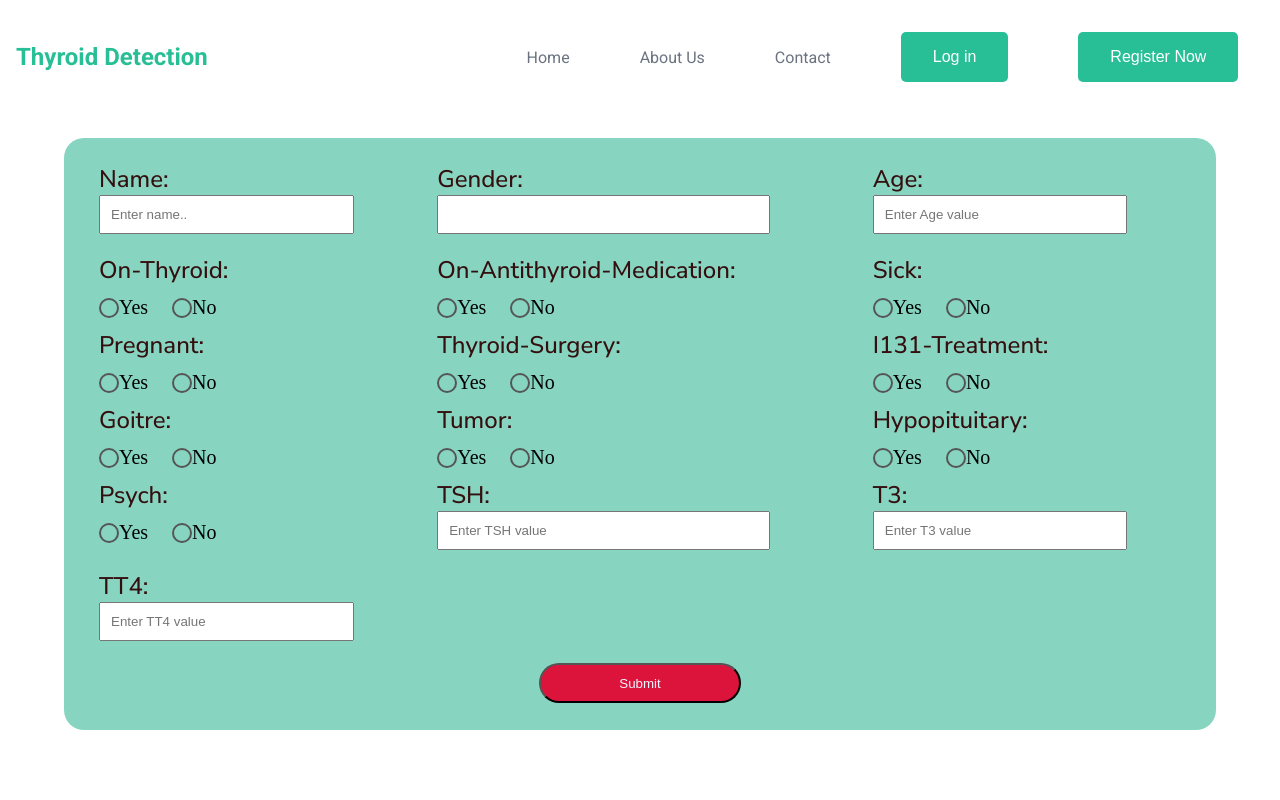
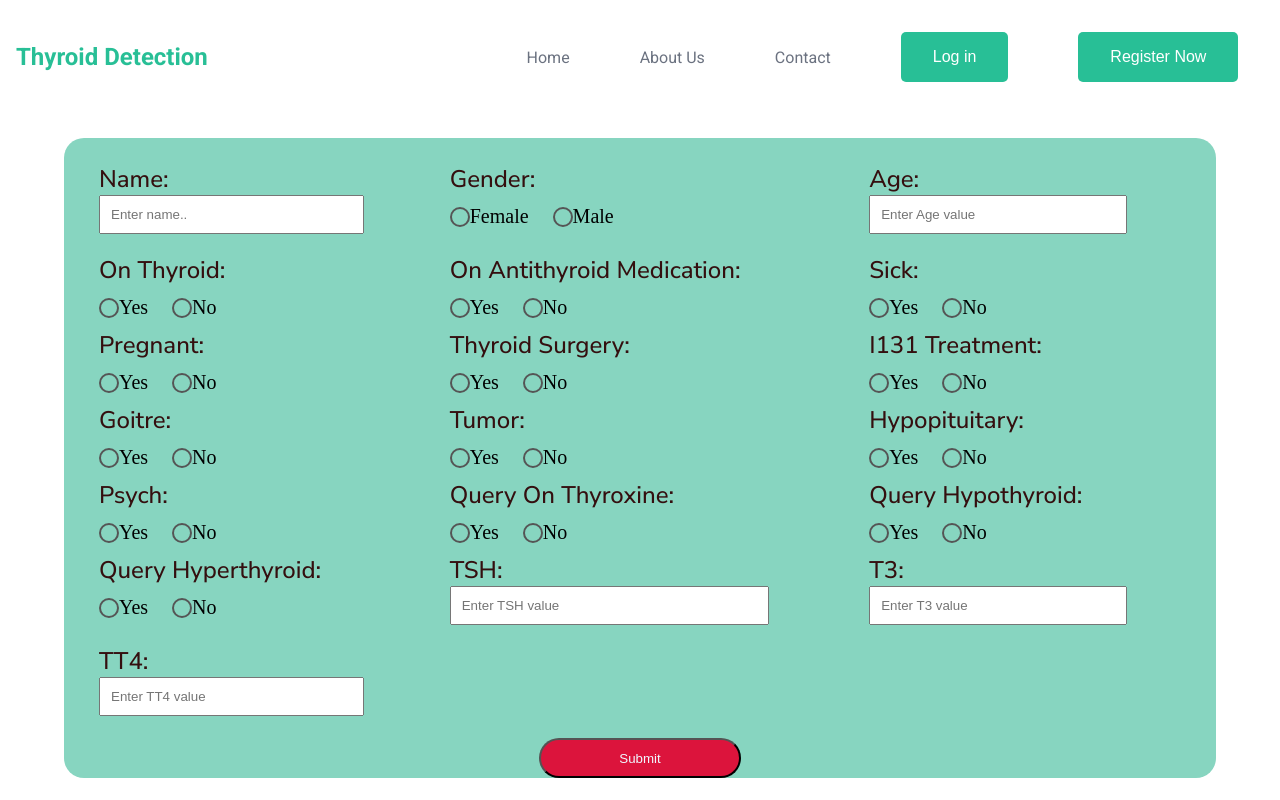
Before and after one commit to Durga-prasad-1/G63ps, a React (Create React App) app in the folder Frontend/: page /form in a window 1280 px wide. Built offline with nearby package versions, Linux system fonts and the light colour scheme.

Commit message:
made changes in form

```diff
--- a/Frontend/src/RadiosData/radioData.js
+++ b/Frontend/src/RadiosData/radioData.js
@@ -1,12 +1,12 @@
 const radio = [
     {
-        name :"On-Thyroid",
+        name :"On Thyroid",
         yes :"Yes",
         no : "No",
         key:1
     },
     {
-        name:"On-Antithyroid-Medication",
+        name:"On Antithyroid Medication",
         yes :"Yes1",
         no : "No1",
         key:2
@@ -24,13 +24,13 @@ const radio = [
         key:4
     },
     {
-        name:"Thyroid-Surgery",
+        name:"Thyroid Surgery",
         yes :"Yes4",
         no : "No4",
         key:5
     },
     {
-        name:"I131-Treatment",
+        name:"I131 Treatment",
         yes :"Yes5",
         no : "No5",
         key:6
@@ -59,6 +59,24 @@ const radio = [
         no : "No9",
         key:10
     },
+    {
+        name:"Query On Thyroxine",
+        yes: "yes10",
+        no: "no10",
+        key:11
+    },
+    {
+        name:"Query Hypothyroid",
+        yes: "yes11",
+        no: "no11",
+        key:12
+    },
+    {
+        name:"Query Hyperthyroid",
+        yes: "yes12",
+        no: "no12",
+        key:13
+    },
 ];
 
 export default radio;
--- a/Frontend/src/components/forms/Form.jsx
+++ b/Frontend/src/components/forms/Form.jsx
@@ -13,21 +13,25 @@ function Form(props){
     console.log(props.set) // this is for navbar status
     let [formData, setFormData] = useState({
         Name:"",
+        Age:"",
         Gender:"",
-        Age:"",
+        TSH:"",
+        T3:"",
+        TT4:"",
         OnThyroid:"",
         OnAntithyroidMedication:"",
+        QueryOnThyroxine:"",
         Sick:"",
         Pregnant:"",
         ThyroidSurgery:"",
         I131Treatment:"",
+        QueryHypothyroid:"",
+        QueryHyperthyroid:"",
         Goitre:"",
         Tumor:"",
         Hypopituitary:"",
         Psych:"",
-        TSH:"",
-        T3:"",
-        TT4:"",
+
     });
 
     function Details(object){
@@ -61,7 +65,7 @@ function Form(props){
                     <form id="formList" onSubmit={handleSubmit}>
                     <div className="form">
                         <Name set={formData} func={setFormData} />
-                        <Gender set={formData} func={setFormData}/>
+                        <RadioBox yes={"yes30"} no={"no30"} key={30} name={"Gender"} set={formData} func={setFormData}/>
                         <Input type="number" name="Age" key="Age" set={formData} func={setFormData}/>
                         {radio.map(Details)}
                         <Input name="TSH" key="TSH" set={formData} func={setFormData}/>
--- a/Frontend/src/components/forms/Gender.jsx
+++ b/Frontend/src/components/forms/Gender.jsx
@@ -5,6 +5,8 @@ function Gender(props){
             ...props.set,
             [event.target.name]: event.target.value,
         });
+        console.log(event.target.value);
+        console.log(event.target.name);
     }
     return(
 
@@ -14,8 +16,8 @@ function Gender(props){
                 <label htmlFor="Genders_id">
                     <input  className="input" list="Genders" onChange={handle} name="Gender" id="Genders_id"/>
                     <datalist id="Genders">
-                        <option value="1">Male</option>
-                        <option value="0">Female</option>
+                        <option value="male">Male</option>
+                        <option value="female">Female</option>
                     </datalist>
                     <br/>
                 </label>
--- a/Frontend/src/components/forms/RadioBox.jsx
+++ b/Frontend/src/components/forms/RadioBox.jsx
@@ -1,7 +1,7 @@
 import React from "react";
 function RadioBox(props){
     let h = props.name;
-    let joinName = h.replaceAll("-",""); // removing "-" from name to access for object of formData
+    let joinName = h.replaceAll(" ",""); // removing "-" from name to access for object of formData
     // console.log(joinName);
 
     function handle(event){
@@ -11,6 +11,15 @@ function RadioBox(props){
         });
         // console.log(props.set)
     }
+    let des = "",des2="";
+    if (props.name=="Gender"){
+        des = "Female";
+        des2 = "Male";
+    }
+    else{
+        des="Yes";
+        des2="No";
+    }
 
     return(<div className="box">
     <p className="sub_title">{props.name+":"}</p>
@@ -18,13 +27,13 @@ function RadioBox(props){
     <div className="radio-buttons-container">
     <input type="radio" name={joinName} className="radio-button__input" onChange={handle} value="1" id={props.yes} />
     <label htmlFor={props.yes} className="radio-button__label">
-        <span className="radio-button__custom"></span>{"Yes"}
+        <span className="radio-button__custom"></span>{des}
 
         </label>
 
         <input type="radio" name={joinName} className="radio-button__input" onChange={handle} value="0" id={props.no}/>
         <label htmlFor={props.no} className="radio-button__label">
-            <span className="radio-button__custom"></span>{"No"}
+            <span className="radio-button__custom"></span>{des2}
 
         </label>
 </div>
```
